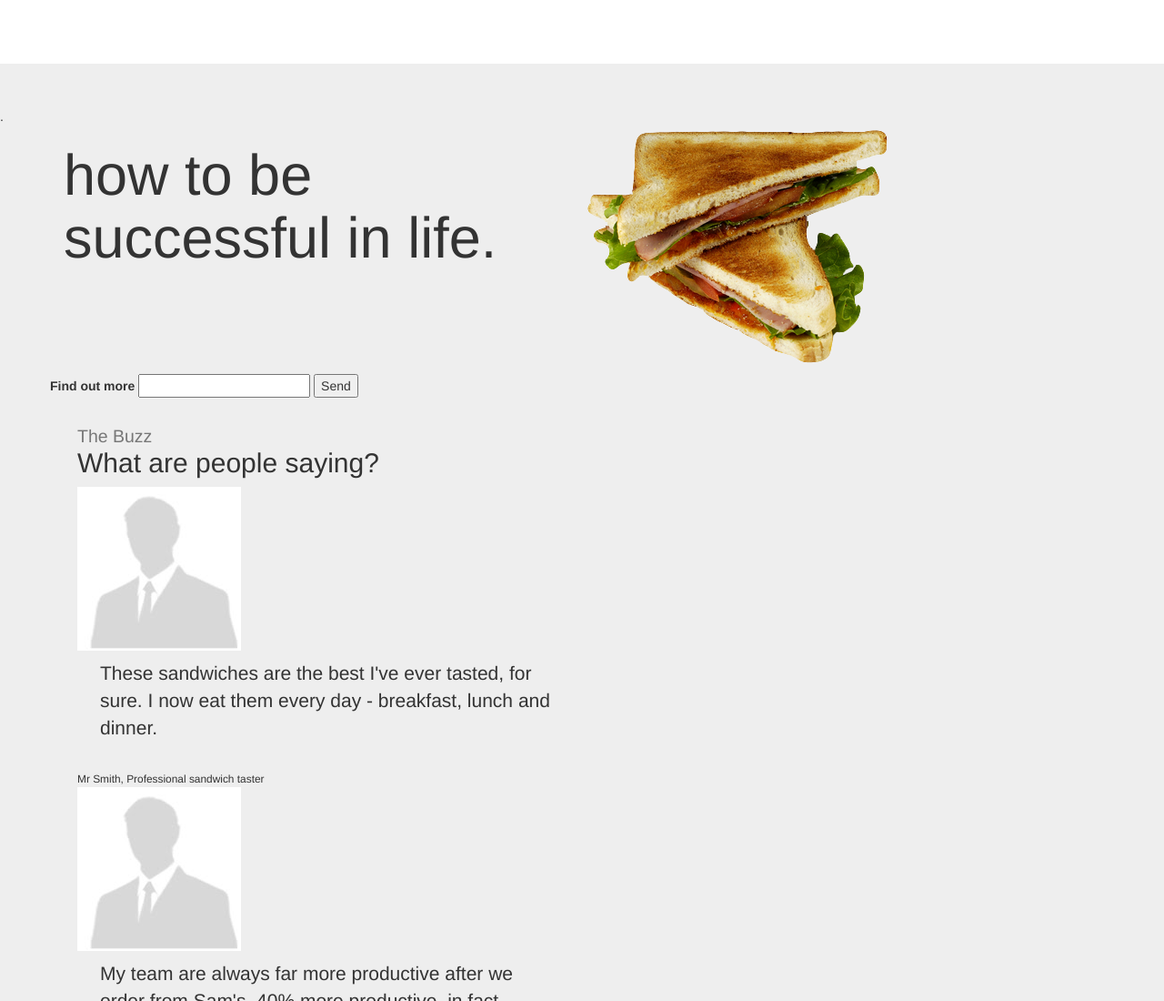
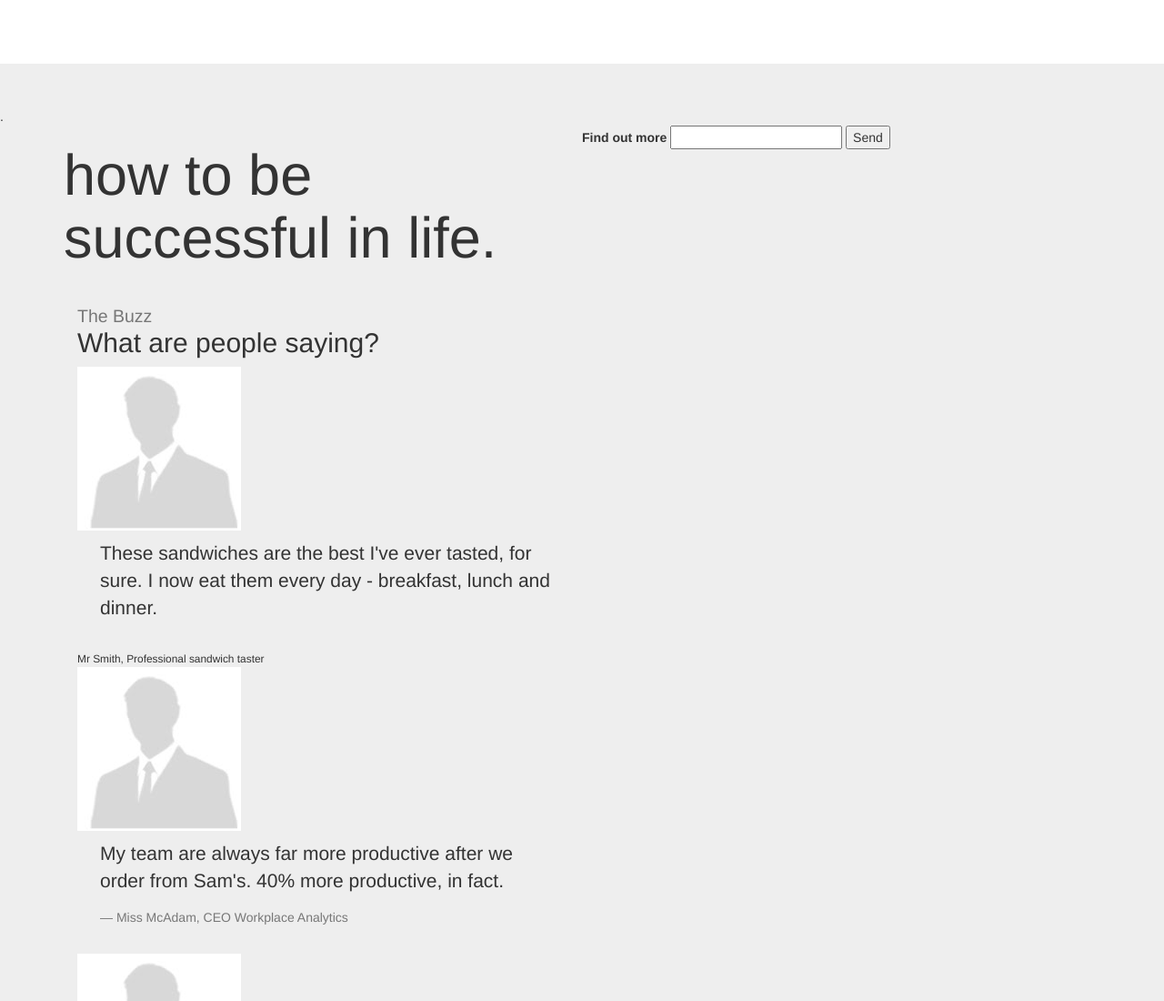
Before and after one commit to vennyliny2/cfg-project-1, a plain HTML site: page index.html in a window 1280 px wide. Shown: the top 1100 px of the page at 91% size. Drawn offline with Linux system fonts and the light colour scheme.

Commit message:
goals
goals

```diff
--- a/index.html
+++ b/index.html
@@ -14,7 +14,7 @@
         <div class="col-xs-6">
 <h1>how to be successful in life.  </h1>
 </div>
-    <img src='images/sandwich.png'>
+
 
     <form role='form'>
       <label for="email">Find out more</label>
```
